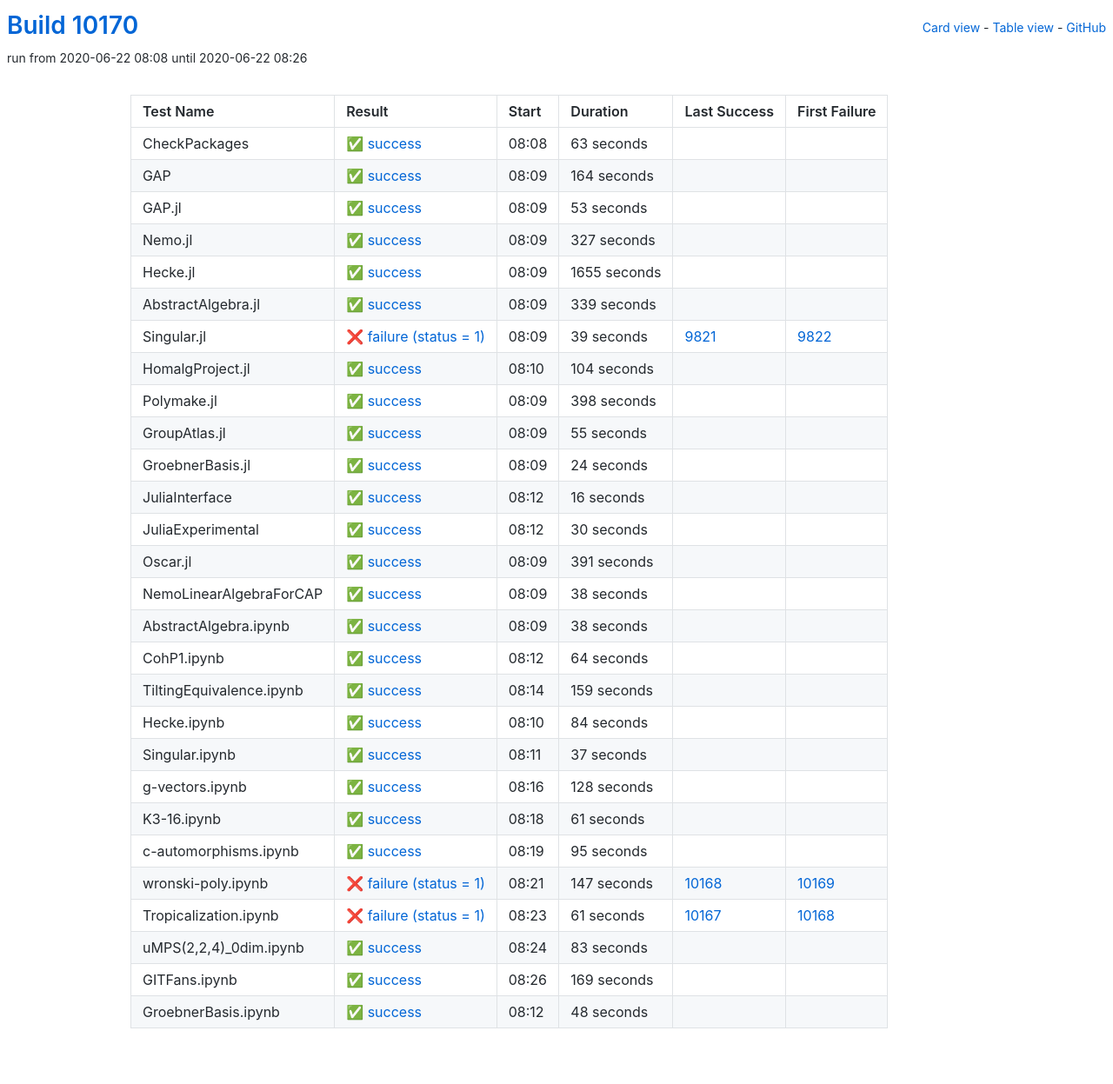
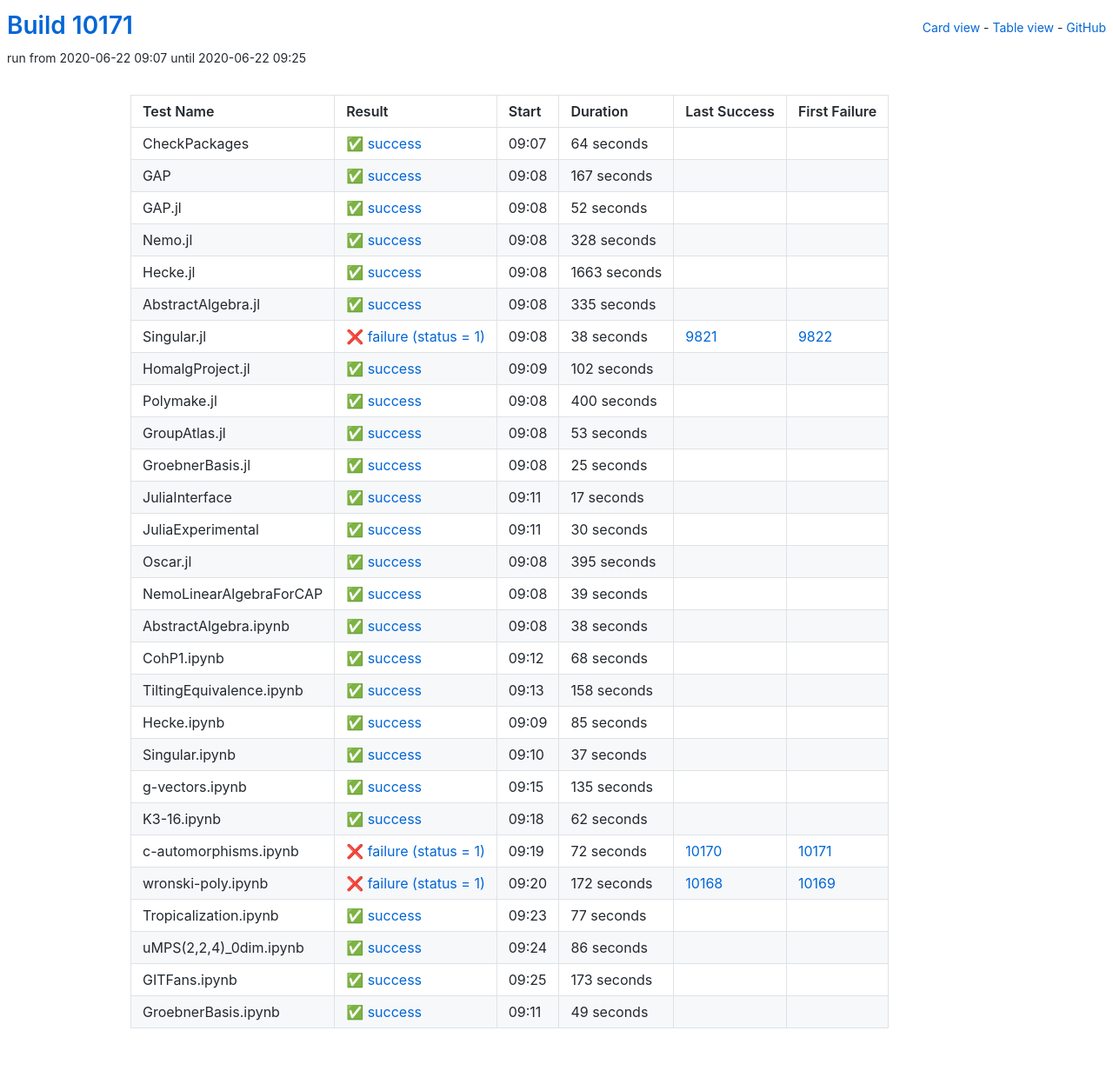
Before and after one commit to oscar-system/oscar-ci-status, a Jekyll site: the page built from table.html, in a window 1280 px wide. Shown: the whole page at 87% size. Built offline with Jekyll 4.4.1, drawn with Linux system fonts in a browser that asks for light colours.

Commit message:
Build #10171

```diff
--- a/_data/ci.yml
+++ b/_data/ci.yml
@@ -1,6 +1,6 @@
 ---
-build: 10170
-build_url: https://oscarci.mathematik.uni-kl.de/job/oscar/10170/
+build: 10171
+build_url: https://oscarci.mathematik.uni-kl.de/job/oscar/10171/
 job: oscar
 organization: oscar-system
 repo: oscar-ci-status
@@ -8,32 +8,116 @@
 tests:
 - name: CheckPackages
   id: checkpackages
-  log: https://oscarci.mathematik.uni-kl.de/job/oscar/10170/artifact/logs/build-10170/CheckPackages.log
-  start: 2020-06-22 08:08
+  log: https://oscarci.mathematik.uni-kl.de/job/oscar/10171/artifact/logs/build-10171/CheckPackages.log
+  start: 2020-06-22 09:07
   success: true
   exitcode: 0
   status: success
-  duration: 63
+  duration: 64
   last_success: false
   last_success_url:
   first_failure: false
   first_failure_url:
 - name: GAP
   id: gap
-  log: https://oscarci.mathematik.uni-kl.de/job/oscar/10170/artifact/logs/build-10170/GAP.log
-  start: 2020-06-22 08:09
+  log: https://oscarci.mathematik.uni-kl.de/job/oscar/10171/artifact/logs/build-10171/GAP.log
+  start: 2020-06-22 09:08
   success: true
   exitcode: 0
   status: success
-  duration: 164
+  duration: 167
   last_success: false
   last_success_url:
   first_failure: false
   first_failure_url:
 - name: GAP.jl
   id: gap-jl
-  log: https://oscarci.mathematik.uni-kl.de/job/oscar/10170/artifact/logs/build-10170/GAP.jl.log
-  start: 2020-06-22 08:09
+  log: https://oscarci.mathematik.uni-kl.de/job/oscar/10171/artifact/logs/build-10171/GAP.jl.log
+  start: 2020-06-22 09:08
+  success: true
+  exitcode: 0
+  status: success
+  duration: 52
+  last_success: false
+  last_success_url:
+  first_failure: false
+  first_failure_url:
+- name: Nemo.jl
+  id: nemo-jl
+  log: https://oscarci.mathematik.uni-kl.de/job/oscar/10171/artifact/logs/build-10171/Nemo.jl.log
+  start: 2020-06-22 09:08
+  success: true
+  exitcode: 0
+  status: success
+  duration: 328
+  last_success: false
+  last_success_url:
+  first_failure: false
+  first_failure_url:
+- name: Hecke.jl
+  id: hecke-jl
+  log: https://oscarci.mathematik.uni-kl.de/job/oscar/10171/artifact/logs/build-10171/Hecke.jl.log
+  start: 2020-06-22 09:08
+  success: true
+  exitcode: 0
+  status: success
+  duration: 1663
+  last_success: false
+  last_success_url:
+  first_failure: false
+  first_failure_url:
+- name: AbstractAlgebra.jl
+  id: abstractalgebra-jl
+  log: https://oscarci.mathematik.uni-kl.de/job/oscar/10171/artifact/logs/build-10171/AbstractAlgebra.jl.log
+  start: 2020-06-22 09:08
+  success: true
+  exitcode: 0
+  status: success
+  duration: 335
+  last_success: false
+  last_success_url:
+  first_failure: false
+  first_failure_url:
+- name: Singular.jl
+  id: singular-jl
+  log: https://oscarci.mathematik.uni-kl.de/job/oscar/10171/artifact/logs/build-10171/Singular.jl.log
+  start: 2020-06-22 09:08
+  success: false
+  exitcode: 1
+  status: failure
+  duration: 38
+  last_success: 9821
+  last_success_url: https://oscarci.mathematik.uni-kl.de/job/oscar/9821/
+  first_failure: 9822
+  first_failure_url: https://oscarci.mathematik.uni-kl.de/job/oscar/9822/
+- name: HomalgProject.jl
+  id: homalgproject-jl
+  log: https://oscarci.mathematik.uni-kl.de/job/oscar/10171/artifact/logs/build-10171/HomalgProject.jl.log
+  start: 2020-06-22 09:09
+  success: true
+  exitcode: 0
+  status: success
+  duration: 102
+  last_success: false
+  last_success_url:
+  first_failure: false
+  first_failure_url:
+- name: Polymake.jl
+  id: polymake-jl
+  log: https://oscarci.mathematik.uni-kl.de/job/oscar/10171/artifact/logs/build-10171/Polymake.jl.log
+  start: 2020-06-22 09:08
+  success: true
+  exitcode: 0
+  status: success
+  duration: 400
+  last_success: false
+  last_success_url:
+  first_failure: false
+  first_failure_url:
+- name: GroupAtlas.jl
+  id: groupatlas-jl
+  log: https://oscarci.mathematik.uni-kl.de/job/oscar/10171/artifact/logs/build-10171/GroupAtlas.jl.log
+  start: 2020-06-22 09:08
   success: true
   exitcode: 0
   status: success
@@ -42,118 +126,34 @@
   last_success_url:
   first_failure: false
   first_failure_url:
-- name: Nemo.jl
-  id: nemo-jl
-  log: https://oscarci.mathematik.uni-kl.de/job/oscar/10170/artifact/logs/build-10170/Nemo.jl.log
-  start: 2020-06-22 08:09
+- name: GroebnerBasis.jl
+  id: groebnerbasis-jl
+  log: https://oscarci.mathematik.uni-kl.de/job/oscar/10171/artifact/logs/build-10171/GroebnerBasis.jl.log
+  start: 2020-06-22 09:08
   success: true
   exitcode: 0
   status: success
-  duration: 327
-  last_success: false
-  last_success_url:
-  first_failure: false
-  first_failure_url:
-- name: Hecke.jl
-  id: hecke-jl
-  log: https://oscarci.mathematik.uni-kl.de/job/oscar/10170/artifact/logs/build-10170/Hecke.jl.log
-  start: 2020-06-22 08:09
-  success: true
-  exitcode: 0
-  status: success
-  duration: 1655
-  last_success: false
-  last_success_url:
-  first_failure: false
-  first_failure_url:
-- name: AbstractAlgebra.jl
-  id: abstractalgebra-jl
-  log: https://oscarci.mathematik.uni-kl.de/job/oscar/10170/artifact/logs/build-10170/AbstractAlgebra.jl.log
-  start: 2020-06-22 08:09
-  success: true
-  exitcode: 0
-  status: success
-  duration: 339
-  last_success: false
-  last_success_url:
-  first_failure: false
-  first_failure_url:
-- name: Singular.jl
-  id: singular-jl
-  log: https://oscarci.mathematik.uni-kl.de/job/oscar/10170/artifact/logs/build-10170/Singular.jl.log
-  start: 2020-06-22 08:09
-  success: false
-  exitcode: 1
-  status: failure
-  duration: 39
-  last_success: 9821
-  last_success_url: https://oscarci.mathematik.uni-kl.de/job/oscar/9821/
-  first_failure: 9822
-  first_failure_url: https://oscarci.mathematik.uni-kl.de/job/oscar/9822/
-- name: HomalgProject.jl
-  id: homalgproject-jl
-  log: https://oscarci.mathematik.uni-kl.de/job/oscar/10170/artifact/logs/build-10170/HomalgProject.jl.log
-  start: 2020-06-22 08:10
-  success: true
-  exitcode: 0
-  status: success
-  duration: 104
-  last_success: false
-  last_success_url:
-  first_failure: false
-  first_failure_url:
-- name: Polymake.jl
-  id: polymake-jl
-  log: https://oscarci.mathematik.uni-kl.de/job/oscar/10170/artifact/logs/build-10170/Polymake.jl.log
-  start: 2020-06-22 08:09
-  success: true
-  exitcode: 0
-  status: success
-  duration: 398
-  last_success: false
-  last_success_url:
-  first_failure: false
-  first_failure_url:
-- name: GroupAtlas.jl
-  id: groupatlas-jl
-  log: https://oscarci.mathematik.uni-kl.de/job/oscar/10170/artifact/logs/build-10170/GroupAtlas.jl.log
-  start: 2020-06-22 08:09
-  success: true
-  exitcode: 0
-  status: success
-  duration: 55
-  last_success: false
-  last_success_url:
-  first_failure: false
-  first_failure_url:
-- name: GroebnerBasis.jl
-  id: groebnerbasis-jl
-  log: https://oscarci.mathematik.uni-kl.de/job/oscar/10170/artifact/logs/build-10170/GroebnerBasis.jl.log
-  start: 2020-06-22 08:09
-  success: true
-  exitcode: 0
-  status: success
-  duration: 24
+  duration: 25
   last_success: false
   last_success_url:
   first_failure: false
   first_failure_url:
 - name: JuliaInterface
   id: juliainterface
-  log: https://oscarci.mathematik.uni-kl.de/job/oscar/10170/artifact/logs/build-10170/JuliaInterface.log
-  start: 2020-06-22 08:12
+  log: https://oscarci.mathematik.uni-kl.de/job/oscar/10171/artifact/logs/build-10171/JuliaInterface.log
+  start: 2020-06-22 09:11
   success: true
   exitcode: 0
   status: success
-  duration: 16
+  duration: 17
   last_success: false
   last_success_url:
   first_failure: false
   first_failure_url:
 - name: JuliaExperimental
   id: juliaexperimental
-  log: https://oscarci.mathematik.uni-kl.de/job/oscar/10170/artifact/logs/build-10170/JuliaExperimental.log
-  start: 2020-06-22 08:12
+  log: https://oscarci.mathematik.uni-kl.de/job/oscar/10171/artifact/logs/build-10171/JuliaExperimental.log
+  start: 2020-06-22 09:11
   success: true
   exitcode: 0
   status: success
@@ -164,32 +164,32 @@
   first_failure_url:
 - name: Oscar.jl
   id: oscar-jl
-  log: https://oscarci.mathematik.uni-kl.de/job/oscar/10170/artifact/logs/build-10170/Oscar.jl.log
-  start: 2020-06-22 08:09
+  log: https://oscarci.mathematik.uni-kl.de/job/oscar/10171/artifact/logs/build-10171/Oscar.jl.log
+  start: 2020-06-22 09:08
   success: true
   exitcode: 0
   status: success
-  duration: 391
+  duration: 395
   last_success: false
   last_success_url:
   first_failure: false
   first_failure_url:
 - name: NemoLinearAlgebraForCAP
   id: nemolinearalgebraforcap
-  log: https://oscarci.mathematik.uni-kl.de/job/oscar/10170/artifact/logs/build-10170/NemoLinearAlgebraForCAP.log
-  start: 2020-06-22 08:09
+  log: https://oscarci.mathematik.uni-kl.de/job/oscar/10171/artifact/logs/build-10171/NemoLinearAlgebraForCAP.log
+  start: 2020-06-22 09:08
   success: true
   exitcode: 0
   status: success
-  duration: 38
+  duration: 39
   last_success: false
   last_success_url:
   first_failure: false
   first_failure_url:
 - name: AbstractAlgebra.ipynb
   id: abstractalgebra-ipynb
-  log: https://oscarci.mathematik.uni-kl.de/job/oscar/10170/artifact/logs/build-10170/AbstractAlgebra.ipynb.log
-  start: 2020-06-22 08:09
+  log: https://oscarci.mathematik.uni-kl.de/job/oscar/10171/artifact/logs/build-10171/AbstractAlgebra.ipynb.log
+  start: 2020-06-22 09:08
   success: true
   exitcode: 0
   status: success
@@ -200,44 +200,44 @@
   first_failure_url:
 - name: CohP1.ipynb
   id: cohp1-ipynb
-  log: https://oscarci.mathematik.uni-kl.de/job/oscar/10170/artifact/logs/build-10170/CohP1.ipynb.log
-  start: 2020-06-22 08:12
+  log: https://oscarci.mathematik.uni-kl.de/job/oscar/10171/artifact/logs/build-10171/CohP1.ipynb.log
+  start: 2020-06-22 09:12
   success: true
   exitcode: 0
   status: success
-  duration: 64
+  duration: 68
   last_success: false
   last_success_url:
   first_failure: false
   first_failure_url:
 - name: TiltingEquivalence.ipynb
   id: tiltingequivalence-ipynb
-  log: https://oscarci.mathematik.uni-kl.de/job/oscar/10170/artifact/logs/build-10170/TiltingEquivalence.ipynb.log
-  start: 2020-06-22 08:14
+  log: https://oscarci.mathematik.uni-kl.de/job/oscar/10171/artifact/logs/build-10171/TiltingEquivalence.ipynb.log
+  start: 2020-06-22 09:13
   success: true
   exitcode: 0
   status: success
-  duration: 159
+  duration: 158
   last_success: false
   last_success_url:
   first_failure: false
   first_failure_url:
 - name: Hecke.ipynb
   id: hecke-ipynb
-  log: https://oscarci.mathematik.uni-kl.de/job/oscar/10170/artifact/logs/build-10170/Hecke.ipynb.log
-  start: 2020-06-22 08:10
+  log: https://oscarci.mathematik.uni-kl.de/job/oscar/10171/artifact/logs/build-10171/Hecke.ipynb.log
+  start: 2020-06-22 09:09
   success: true
   exitcode: 0
   status: success
-  duration: 84
+  duration: 85
   last_success: false
   last_success_url:
   first_failure: false
   first_failure_url:
 - name: Singular.ipynb
   id: singular-ipynb
-  log: https://oscarci.mathematik.uni-kl.de/job/oscar/10170/artifact/logs/build-10170/Singular.ipynb.log
-  start: 2020-06-22 08:11
+  log: https://oscarci.mathematik.uni-kl.de/job/oscar/10171/artifact/logs/build-10171/Singular.ipynb.log
+  start: 2020-06-22 09:10
   success: true
   exitcode: 0
   status: success
@@ -248,96 +248,96 @@
   first_failure_url:
 - name: g-vectors.ipynb
   id: g-vectors-ipynb
-  log: https://oscarci.mathematik.uni-kl.de/job/oscar/10170/artifact/logs/build-10170/g-vectors.ipynb.log
-  start: 2020-06-22 08:16
+  log: https://oscarci.mathematik.uni-kl.de/job/oscar/10171/artifact/logs/build-10171/g-vectors.ipynb.log
+  start: 2020-06-22 09:15
   success: true
   exitcode: 0
   status: success
-  duration: 128
+  duration: 135
   last_success: false
   last_success_url:
   first_failure: false
   first_failure_url:
 - name: K3-16.ipynb
   id: k3-16-ipynb
-  log: https://oscarci.mathematik.uni-kl.de/job/oscar/10170/artifact/logs/build-10170/K3-16.ipynb.log
-  start: 2020-06-22 08:18
+  log: https://oscarci.mathematik.uni-kl.de/job/oscar/10171/artifact/logs/build-10171/K3-16.ipynb.log
+  start: 2020-06-22 09:18
   success: true
   exitcode: 0
   status: success
-  duration: 61
+  duration: 62
   last_success: false
   last_success_url:
   first_failure: false
   first_failure_url:
 - name: c-automorphisms.ipynb
   id: c-automorphisms-ipynb
-  log: https://oscarci.mathematik.uni-kl.de/job/oscar/10170/artifact/logs/build-10170/c-automorphisms.ipynb.log
-  start: 2020-06-22 08:19
-  success: true
-  exitcode: 0
-  status: success
-  duration: 95
-  last_success: false
-  last_success_url:
-  first_failure: false
-  first_failure_url:
-- name: wronski-poly.ipynb
-  id: wronski-poly-ipynb
-  log: https://oscarci.mathematik.uni-kl.de/job/oscar/10170/artifact/logs/build-10170/wronski-poly.ipynb.log
-  start: 2020-06-22 08:21
+  log: https://oscarci.mathematik.uni-kl.de/job/oscar/10171/artifact/logs/build-10171/c-automorphisms.ipynb.log
+  start: 2020-06-22 09:19
   success: false
   exitcode: 1
   status: failure
-  duration: 147
+  duration: 72
+  last_success: 10170
+  last_success_url: https://oscarci.mathematik.uni-kl.de/job/oscar/10170/
+  first_failure: 10171
+  first_failure_url: https://oscarci.mathematik.uni-kl.de/job/oscar/10171/
+- name: wronski-poly.ipynb
+  id: wronski-poly-ipynb
+  log: https://oscarci.mathematik.uni-kl.de/job/oscar/10171/artifact/logs/build-10171/wronski-poly.ipynb.log
+  start: 2020-06-22 09:20
+  success: false
+  exitcode: 1
+  status: failure
+  duration: 172
   last_success: 10168
   last_success_url: https://oscarci.mathematik.uni-kl.de/job/oscar/10168/
   first_failure: 10169
   first_failure_url: https://oscarci.mathematik.uni-kl.de/job/oscar/10169/
 - name: Tropicalization.ipynb
   id: tropicalization-ipynb
-  log: https://oscarci.mathematik.uni-kl.de/job/oscar/10170/artifact/logs/build-10170/Tropicalization.ipynb.log
-  start: 2020-06-22 08:23
-  success: false
-  exitcode: 1
-  status: failure
-  duration: 61
-  last_success: 10167
-  last_success_url: https://oscarci.mathematik.uni-kl.de/job/oscar/10167/
-  first_failure: 10168
-  first_failure_url: https://oscarci.mathematik.uni-kl.de/job/oscar/10168/
-- name: uMPS(2,2,4)_0dim.ipynb
-  id: umps-2-2-4-0dim-ipynb
-  log: https://oscarci.mathematik.uni-kl.de/job/oscar/10170/artifact/logs/build-10170/uMPS-2-2-4-_0dim.ipynb.log
-  start: 2020-06-22 08:24
+  log: https://oscarci.mathematik.uni-kl.de/job/oscar/10171/artifact/logs/build-10171/Tropicalization.ipynb.log
+  start: 2020-06-22 09:23
   success: true
   exitcode: 0
   status: success
-  duration: 83
+  duration: 77
+  last_success: false
+  last_success_url:
+  first_failure: false
+  first_failure_url:
+- name: uMPS(2,2,4)_0dim.ipynb
+  id: umps-2-2-4-0dim-ipynb
+  log: https://oscarci.mathematik.uni-kl.de/job/oscar/10171/artifact/logs/build-10171/uMPS-2-2-4-_0dim.ipynb.log
+  start: 2020-06-22 09:24
+  success: true
+  exitcode: 0
+  status: success
+  duration: 86
   last_success: false
   last_success_url:
   first_failure: false
   first_failure_url:
 - name: GITFans.ipynb
   id: gitfans-ipynb
-  log: https://oscarci.mathematik.uni-kl.de/job/oscar/10170/artifact/logs/build-10170/GITFans.ipynb.log
-  start: 2020-06-22 08:26
+  log: https://oscarci.mathematik.uni-kl.de/job/oscar/10171/artifact/logs/build-10171/GITFans.ipynb.log
+  start: 2020-06-22 09:25
   success: true
   exitcode: 0
   status: success
-  duration: 169
+  duration: 173
   last_success: false
   last_success_url:
   first_failure: false
   first_failure_url:
 - name: GroebnerBasis.ipynb
   id: groebnerbasis-ipynb
-  log: https://oscarci.mathematik.uni-kl.de/job/oscar/10170/artifact/logs/build-10170/GroebnerBasis.ipynb.log
-  start: 2020-06-22 08:12
+  log: https://oscarci.mathematik.uni-kl.de/job/oscar/10171/artifact/logs/build-10171/GroebnerBasis.ipynb.log
+  start: 2020-06-22 09:11
   success: true
   exitcode: 0
   status: success
-  duration: 48
+  duration: 49
   last_success: false
   last_success_url:
   first_failure: false
```
Also changed, not shown: README.md.
